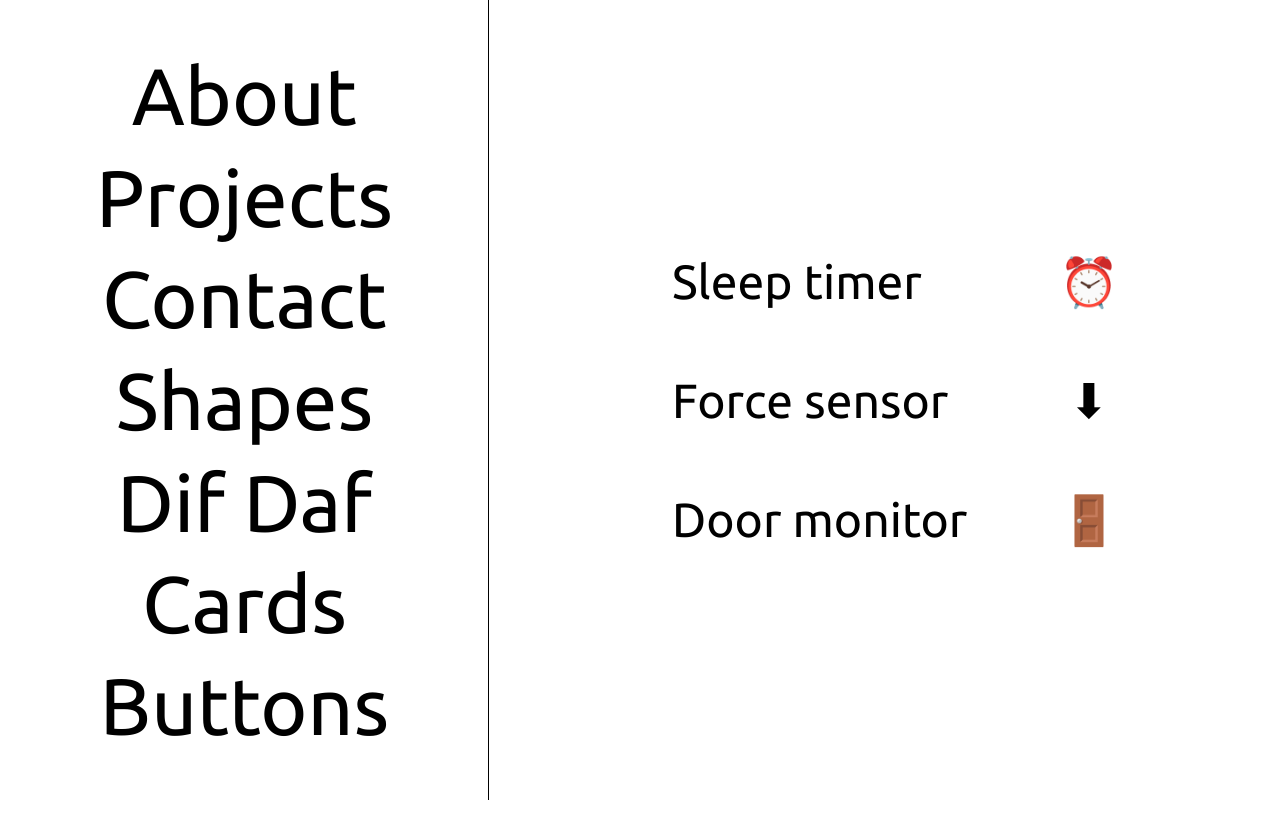
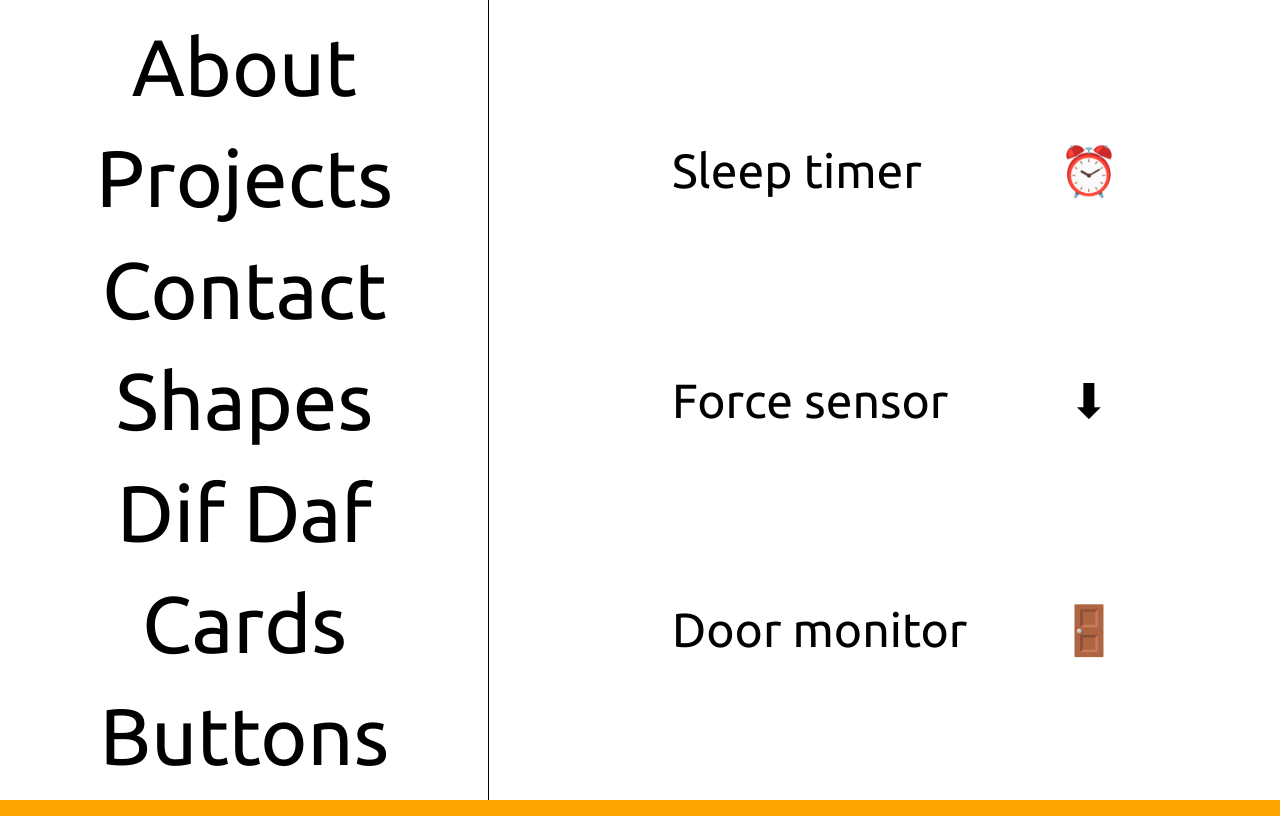
Before and after one commit to aleighwood/personalWebsite, a PHP site: page /Pages/projectPage.php in a window 1280 px wide. Run offline with PHP 8.4, Linux system fonts and the light colour scheme.

Commit message:
Display content on whole height of screen

```diff
--- a/Styles/projectPage.css
+++ b/Styles/projectPage.css
@@ -17,6 +17,7 @@
 	align-items: flex-start;
 	width: 61.8%;
 	padding: 1rem;
+	height: 100%;
 }
 
 .project-title-container {
@@ -37,8 +38,8 @@
 .project-emoji {
 	font-size: 3rem;
 	transition: all 0.7s;
-  width: 5rem;
-  text-align: center;
+	width: 5rem;
+	text-align: center;
 }
 
 .project-title:hover {
--- a/Styles/sideBar.css
+++ b/Styles/sideBar.css
@@ -7,13 +7,13 @@
   display:flex;
   flex-direction:column;
   align-items:center;
-  justify-content: center;
+  justify-content: space-evenly;
 }
 
 .sidebar-title{
   font-size: 5rem;
   font-weight: 400;
-  margin: 0.3rem;
+  /*margin: 0.3rem;*/
   transition: font-weight 0.15s, transform 0.15s;
 }
 
```
